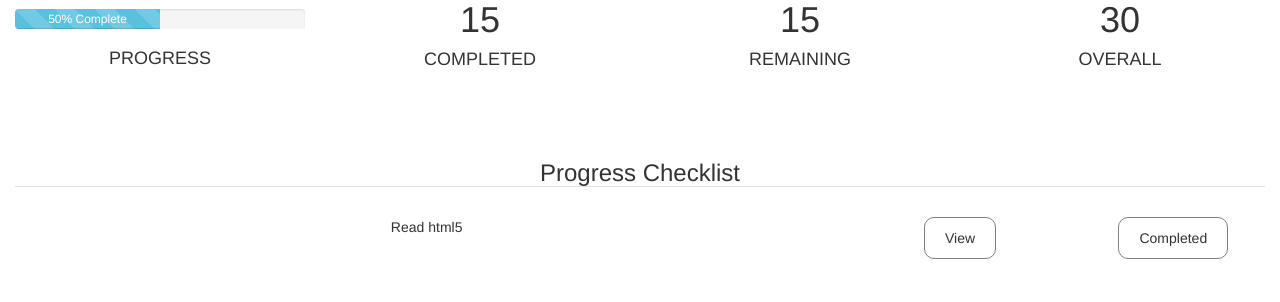
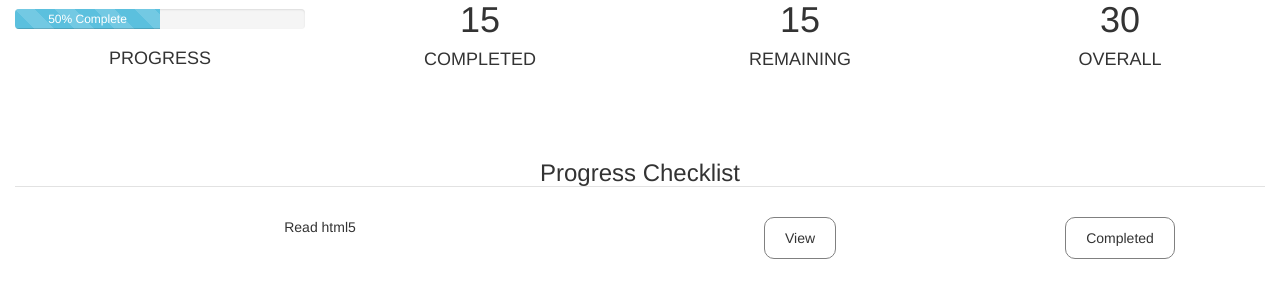
Before and after one commit to ekpo-d/progressMap, a Flask app: page /user/david in a window 1280 px wide. Shown: the part 169-471 px from the top of the page. Run offline with Flask 2, Linux system fonts and the light colour scheme; some libraries are stand-ins or nearby versions.

Commit message:
updated templates

```diff
--- a/New Text Document.txt
+++ b/New Text Document.txt
@@ -0,0 +1 @@
+stuff
--- a/progressMap/__init__.py
+++ b/progressMap/__init__.py
@@ -26,6 +26,7 @@ from .courses import courses as courses_blueprint
 from .curriculums import curriculums as curriculums_blueprint
 from .questions import questions as questions_blueprint
 from .user import user as user_blueprint
+
 import models
 
 app.register_blueprint(main_blueprint)
--- a/progressMap/templates/user.html
+++ b/progressMap/templates/user.html
@@ -62,13 +62,13 @@
 <h3 class="b-down">Progress Checklist</h3>
 <br />
 <section class="row">
-	<article class="col-sm-8">
+	<article class="col-xs-6">
 		<p>Read html5</p>
 	</article>
-	<article class="col-sm-2">
+	<article class="col-xs-3">
 	<button class="button">View</button>
 	</article>
-	<article class="col-sm-2">
+	<article class="col-xs-3">
 	<button class="button">Completed</button>
 	</article>
 </section>
```
Also changed, not shown: 1 other file.
